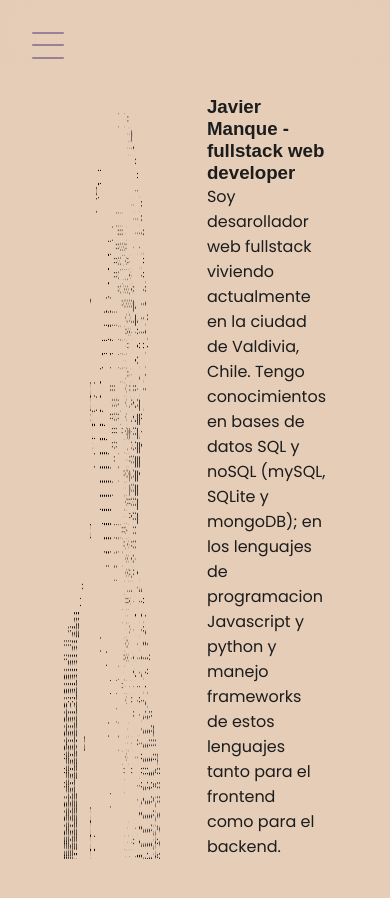
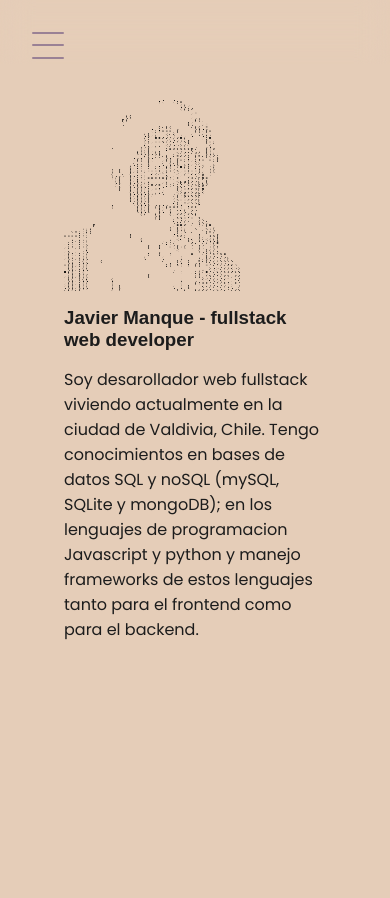
Before and after one commit to javiscripto/javier-manque-portfolio, a React (Vite) app: page / in a window 390 px wide. Shown: the top 898 px of the page. After the commit the page ends 844 px from the top, so only its background shows below. Built offline with nearby package versions, Linux system fonts and the light colour scheme; a web font is replaced by a local one.

Commit message:
reglas media  y animacion en pagina de inicio

```diff
--- a/src/pages/welcome.jsx
+++ b/src/pages/welcome.jsx
@@ -2,30 +2,24 @@ import React from 'react'
 import { motion } from 'motion/react';
 import { Canvas } from '../components/canvas/Canvas'
 import styles from './wlcome.module.css';
+import { ScrollRevealEffect } from '../components/efects/ScrollrevealEffect';
 export const Welcome = () => {
   return (
     <div className='container'>
 
+      <div className={styles.gridContainer}>
 
-      <div className={styles.gridContainer}>
-        <motion.div initial={{ opacity: 0 }} animate={{
-          transition: { duration: .5 },
-          opacity: 1
-        }}>
-          <Canvas className={styles.gridCanvas} />
-        </motion.div>
+        <Canvas className={styles.gridCanvas} />
         <div className={styles.gridText}>
           <h3 className='title'>Javier Manque - fullstack web developer</h3>
-          <motion.div initial={{ opacity: 0 }} animate={{
-            opacity: 1,
-            transition: { duration: .8 }
-          }}>
+
+          <ScrollRevealEffect>
             <p>
               Soy desarollador web fullstack viviendo actualmente en la ciudad de Valdivia, Chile.
               Tengo conocimientos en bases de datos SQL y noSQL (mySQL, SQLite y mongoDB); en los lenguajes de programacion Javascript y python y manejo frameworks de estos lenguajes tanto para el frontend como para el backend.
             </p>
 
-          </motion.div>
+          </ScrollRevealEffect>
         </div>
 
       </div>
--- a/src/pages/wlcome.module.css
+++ b/src/pages/wlcome.module.css
@@ -9,8 +9,21 @@
 }
 .gridText{
   grid-area:"text";
+  display:flex;
+  flex-direction:column;
+  justify-content:center;
+  gap:1rem;
 }
 .gridCanvas{
   grid-area:"canvas";
-  /*padding:1rem;*/
 }
+@media screen and (max-width:768px){
+  .gridContainer{
+    grid-template-columns:1fr;
+    grid-template-rows:auto auto;
+    grid-gap:1rem;
+    grid-template-areas:
+    "canvas"
+    "text";
+  }
+}
```
Also changed, not shown: src/pages/sobremi.module.css (+0 -9 lines).
